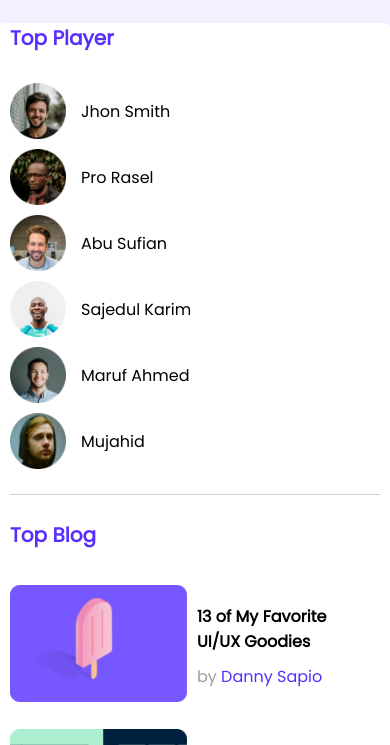
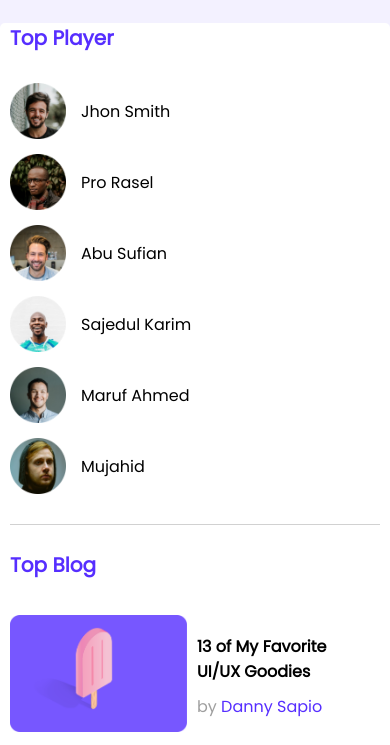
Before and after one commit to ashikurrahmanbd/leader-board, a plain HTML site: page index.html in a window 390 px wide. Shown: the part 92-837 px from the top of the page. Drawn offline with Linux system fonts and the light colour scheme.

Commit message:
responsive updated

```diff
--- a/responsive.css
+++ b/responsive.css
@@ -9,9 +9,14 @@
 
        }
 
+       .single-player{
+               margin-bottom:5px;
+       }
 
        .players-grid{
                 grid-template-columns: repeat(1, 1fr);
+
+
        }
        article.single-blog{
                 width: calc(100% - 20px);
```
